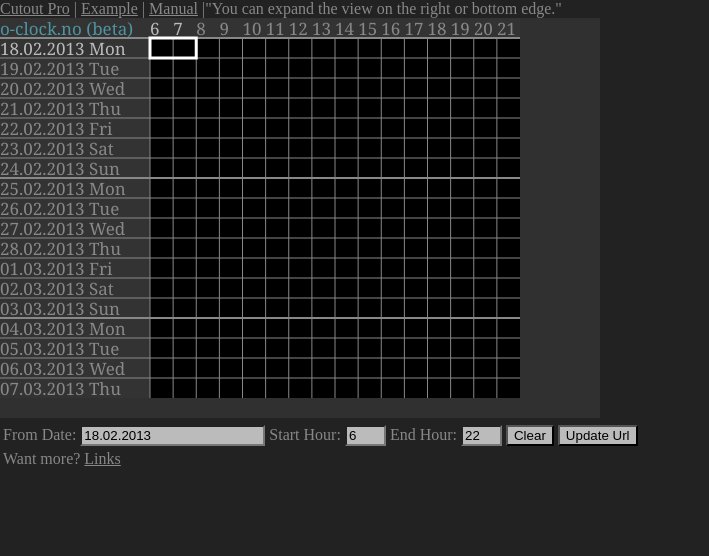
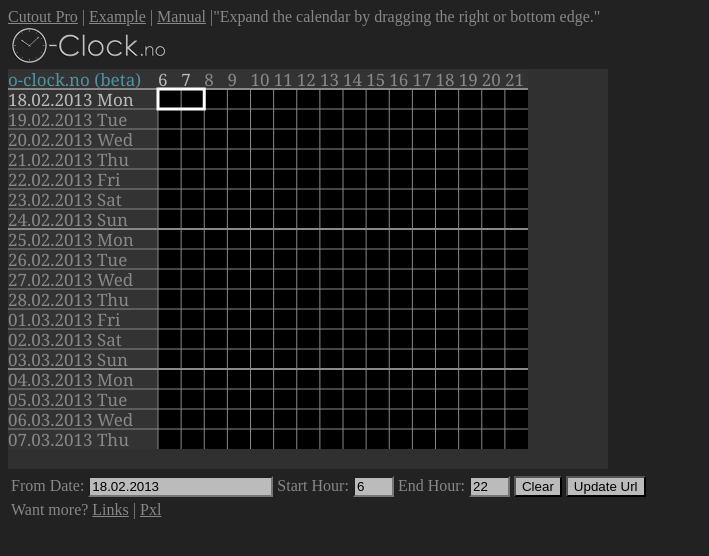
Before and after one commit to bvssvni/canvas-oclock, a plain HTML site: page index.html in a window 1280 px wide. Shown: the whole page, without its empty margins (0-709 px from the left). Drawn offline with nearby package versions, Linux system fonts and the light colour scheme.

Commit message:
Changed quotes, added logo.

```diff
--- a/calendar.js
+++ b/calendar.js
@@ -66,19 +66,19 @@ var quotes = [
 "Waiting for something to happen, is 100% waste of time.",
 "Failing to plan equals planning to fail.",
 "Focus is a matter of deciding what things you're not going to do.",
-"You can click the link 'Manual' if you get stuck.",
+"Click the link 'Manual' if you get stuck.",
 "Tip: Use short descriptions, they are easier to remember.",
 "Heard of milestones? Read about them in the 'Manual'.",
 "<--- There, there 'Manual', it's there!",
 "Select multiple days to insert repeating tasks.",
 "The color of task changes dependent on the description.",
-"Give a milestone same name as tasks to sum hours.",
+"To sum hours, give a milestone same name as tasks.",
 "Use 'backspace' to delete.",
 "Insert task by selecting, type description and then 'enter'.",
-"You can expand the view on the right or bottom edge.",
+"Expand the calendar by dragging the right or bottom edge.",
 "The settings under the calendar controls the view.",
 "Click 'Update Url' before you bookmark.",
-"Share with other people, by clicking 'Update Url' and copy the web address."
+"To share with other people, by clicking 'Update Url' and copy the web address."
 ];
 
 var background_style = "#303030";
--- a/index.html
+++ b/index.html
@@ -35,7 +35,6 @@ _gaq.push(['_trackPageview']);
 	body {
 		background-color: #222222;
 		color: #888888;
-		margin: 0px;
 		padding: 0px;
 	}
 	input {
@@ -49,6 +48,9 @@ _gaq.push(['_trackPageview']);
 	}
 	p {
 		margin: 0px;
+	}
+	img {
+		outline: none;
 	}
 	textarea {
 		background-color: #888888;
@@ -67,7 +69,12 @@ _gaq.push(['_trackPageview']);
 			<img src="http://api.flattr.com/button/flattr-badge-large.png" alt="Flattr this" title="Flattr this" border="0" /></a></noscript>
 		<br />
 		</p>
+<p>
+<a href="http://www.o-clock.no" target="_blank"><img src="logo.png" /></a>
+</p>
+<p>
 <canvas tabindex="0" id="calendar" width="600" height="400"></canvas>
+</p>
 <table>
 <tr>
 	<td>From Date: <input type="text" id="fromDate" /></td>
@@ -78,7 +85,8 @@ _gaq.push(['_trackPageview']);
 </tr>
 <tr>
 	<td>
-		Want more? <a href="http://www.o-clock.no/links/" target="_blank">Links</a>
+		Want more? <a href="http://www.o-clock.no/links/" target="_blank">Links</a> |
+		<a href="http://www.o-clock.no/pxl/" target="_blank">Pxl</a>
 	</td>
 </tr>
 <tr>
```
Also changed, not shown: favicon.ico, favicon.png, logo.png (added), todo.txt, 1 other file.
